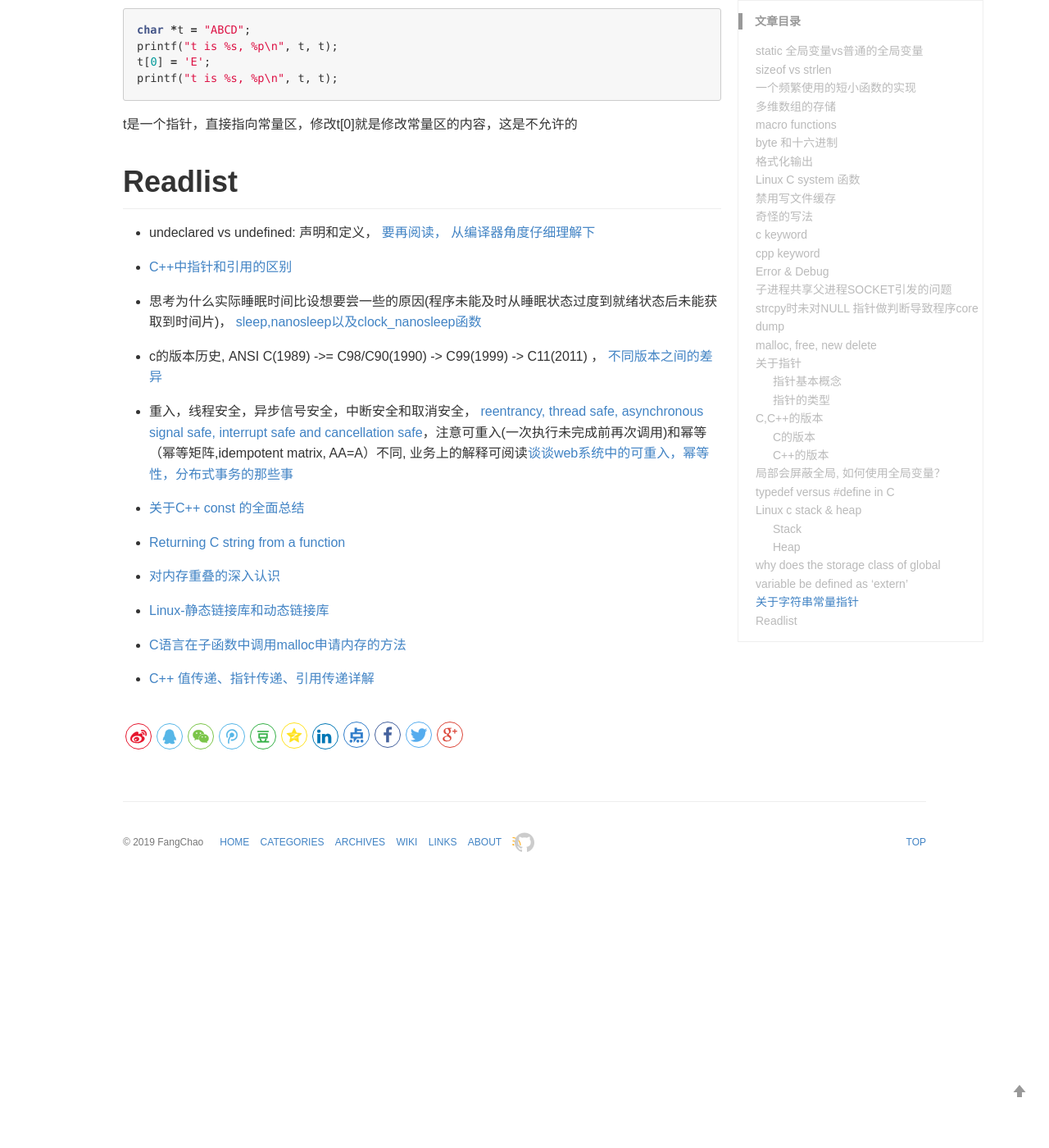
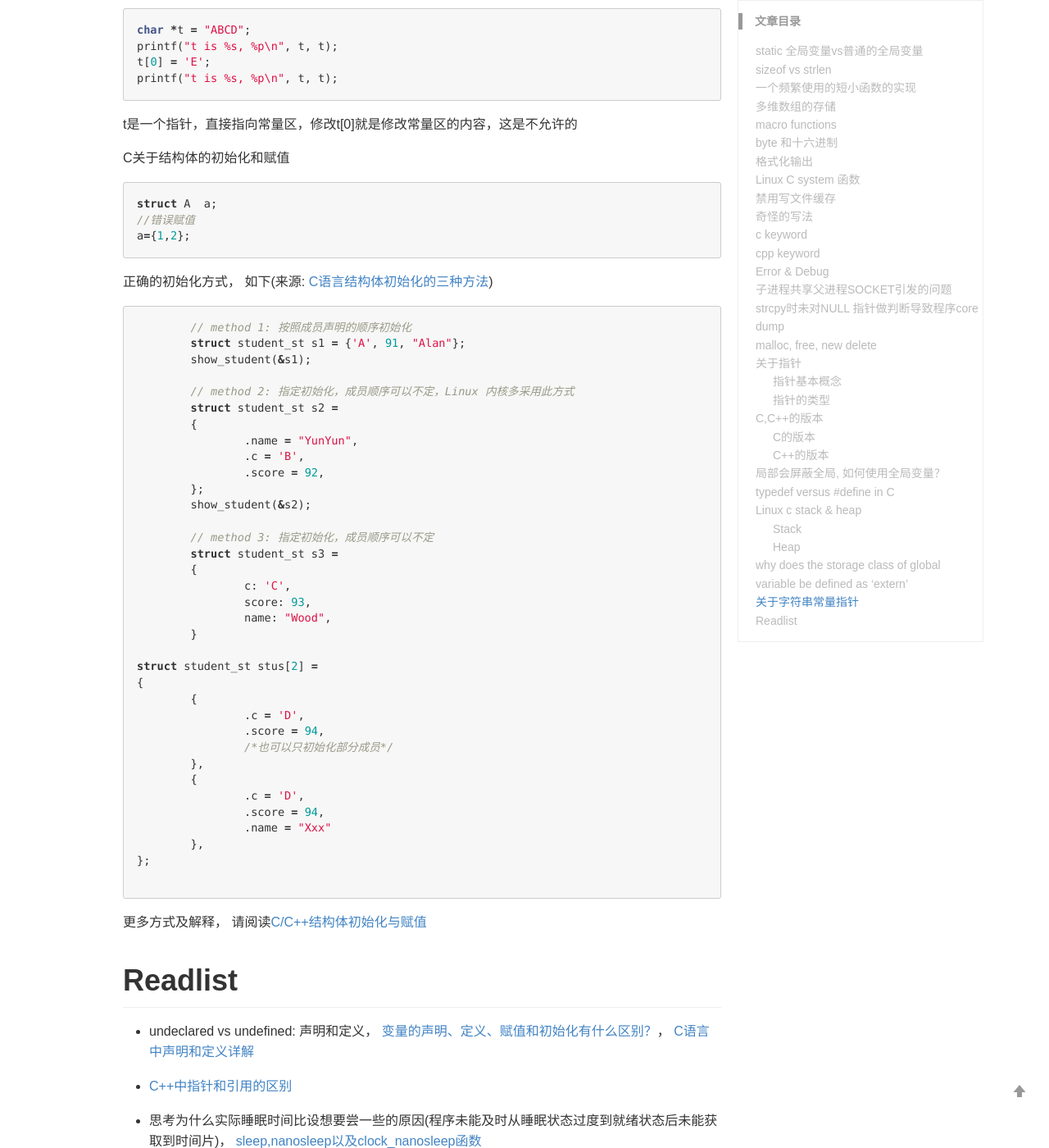
Before and after one commit to alanackart/alanackart.github.io, a Jekyll site: the page built from _posts/2019-05-26-c cpp note.md, in a window 1280 px wide and 1400 px high, scrolled down 9123 px. Shown: the whole window at 82% size. Built offline with Jekyll 4.4.1, drawn with Linux system fonts in a browser that asks for light colours; comment, search, counter and statistics services are not loaded; before the commit the page ends 10199 px from its top, so only the background shows below that.

Commit message:
minor update on document organization and content

````diff
--- a/_posts/2019-05-26-c cpp note.md
+++ b/_posts/2019-05-26-c cpp note.md
@@ -332,9 +332,59 @@ printf("t is %s, %p\n", t, t);
 ```
 t是一个指针，直接指向常量区，修改t[0]就是修改常量区的内容，这是不允许的
 
+C关于结构体的初始化和赋值
+
+```c
+struct A  a;
+//错误赋值
+a={1,2};
+```
+
+正确的初始化方式， 如下(来源: [C语言结构体初始化的三种方法](https://blog.csdn.net/a_ran/article/details/44755759))
+
+```c
+	// method 1: 按照成员声明的顺序初始化
+	struct student_st s1 = {'A', 91, "Alan"};
+	show_student(&s1);
+
+	// method 2: 指定初始化，成员顺序可以不定，Linux 内核多采用此方式
+	struct student_st s2 =
+	{
+		.name = "YunYun",
+		.c = 'B',
+		.score = 92,
+	};
+	show_student(&s2);
+
+	// method 3: 指定初始化，成员顺序可以不定
+	struct student_st s3 =
+	{
+		c: 'C',
+		score: 93,
+		name: "Wood",
+	}
+
+struct student_st stus[2] =
+{
+	{
+		.c = 'D',
+		.score = 94,
+		/*也可以只初始化部分成员*/
+	},
+	{
+		.c = 'D',
+		.score = 94,
+		.name = "Xxx"
+	},
+};
+
+```
+
+更多方式及解释， 请阅读[C/C++结构体初始化与赋值](https://blog.csdn.net/k346k346/article/details/51537077)
+
 # Readlist
 
-- undeclared vs undefined: 声明和定义， [要再阅读， 从编译器角度仔细理解下](https://www.zhihu.com/question/27639400)
+- undeclared vs undefined: 声明和定义， [变量的声明、定义、赋值和初始化有什么区别？](https://www.zhihu.com/question/27639400)， [C语言中声明和定义详解](https://blog.csdn.net/gatieme/article/details/50640424)
 
 - [C++中指针和引用的区别](https://www.cnblogs.com/dolphin0520/archive/2011/04/03/2004869.html)
 
````
